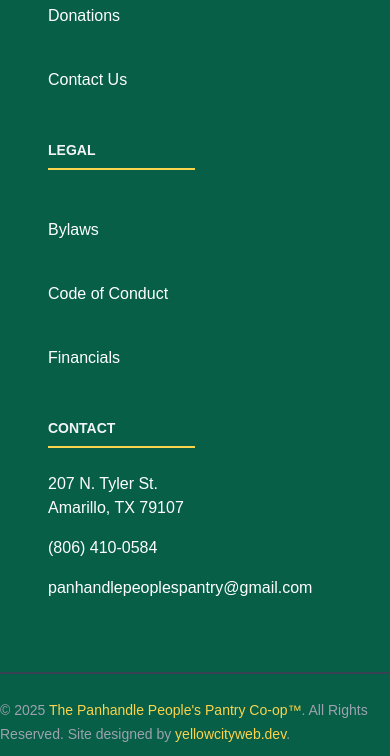
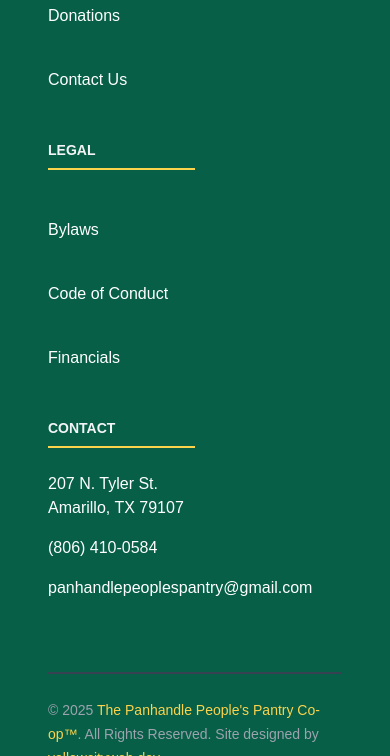
Before and after one commit to yellowcitywebdev/the-panhandle-peoples-pantry, an Astro site: page / in a window 390 px wide. Shown: the part 7727-8483 px from the top of the page. Built offline with nearby package versions, Linux system fonts and the light colour scheme; Astro itself is replaced by a stand-in of ours; a web font is replaced by a local one.

Commit message:
fixing footer margins

```diff
--- a/src/components/Footer.astro
+++ b/src/components/Footer.astro
@@ -80,11 +80,14 @@
         }
       </div>
     </div>
+    <div class="">
       <hr
-      class="my-6 border-t-2 border-accent-300 dark:border-gray-700 sm:mx-auto lg:my-8"
+        class="mx-12 my-6 border-t-2 border-accent-300 dark:border-gray-700 sm:mx-10 md:mx-12 lg:mx-auto lg:my-8"
       />
       <!-- info  -->
-    <div class="sm:flex sm:items-center sm:justify-between">
+      <div
+        class="mx-12 sm:flex sm:items-center sm:justify-between md:mx-12 lg:mx-auto"
+      >
         <div>
           <span class="text-sm text-gray-300 dark:text-gray-400 sm:text-center"
             >&copy; {today.getFullYear()}
@@ -183,4 +186,5 @@
         </div>
       </div>
     </div>
+  </div>
 </footer>
```
Lines whose indentation alone changed are shown as unchanged.
